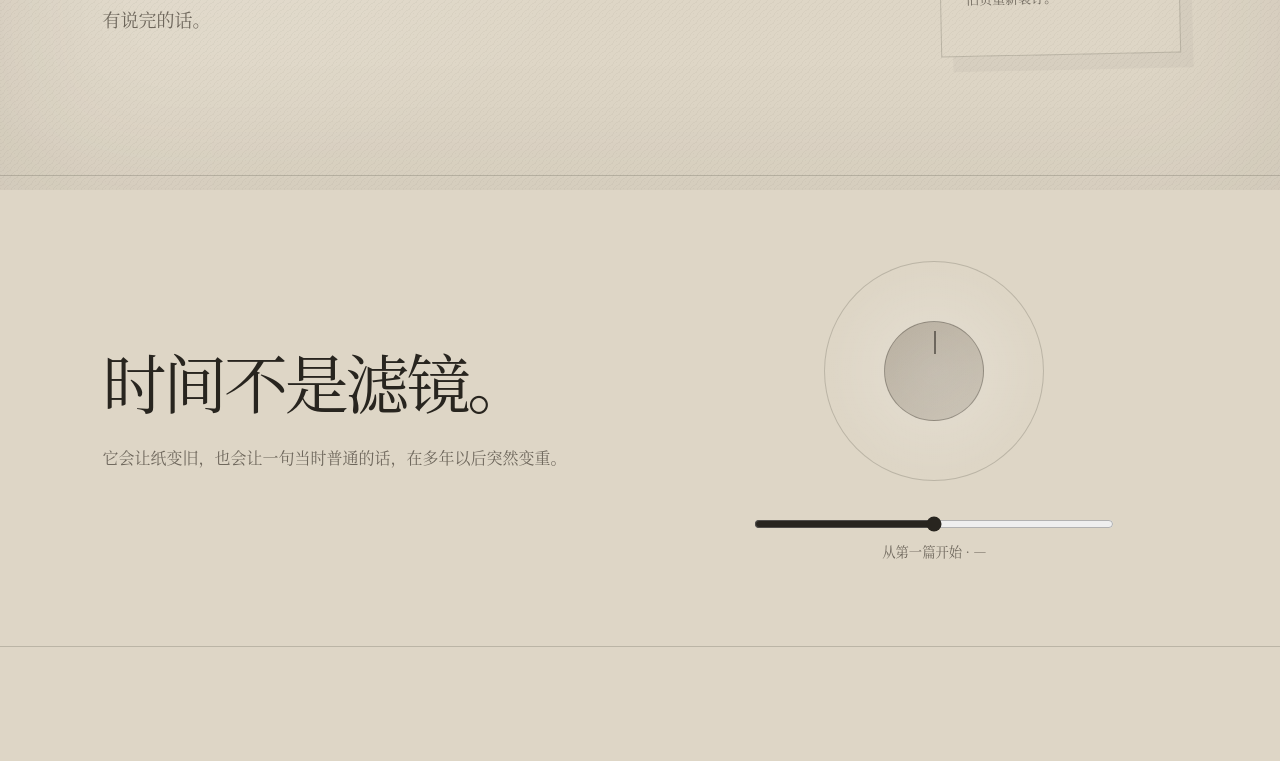
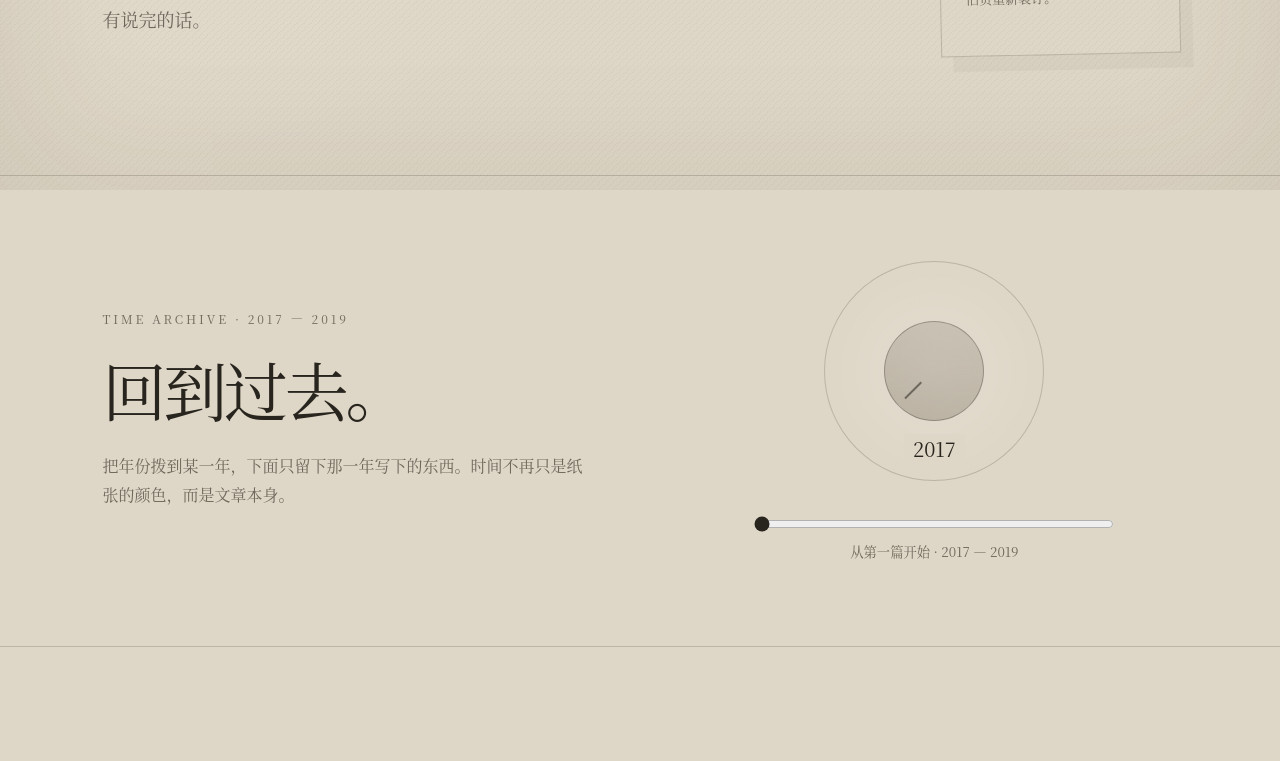
Before and after one commit to momo-89/wenchao-yohaku, a Next.js app: page / in a window 1280 px wide. Shown: the part 610-1371 px from the top of the page. Built offline with nearby package versions, Linux system fonts and the light colour scheme.

Commit message:
Rename site and connect timeline to archive

```diff
--- a/app/page.js
+++ b/app/page.js
@@ -1,3 +1,2 @@
-import Link from 'next/link';import posts from '../content/posts.json';import Ambience from './components/Ambience';import AgeDial from './components/AgeDial';
-const fmt=d=>new Date(d.replace(' ','T')+'Z').toLocaleDateString('zh-CN',{year:'numeric',month:'2-digit',day:'2-digit',timeZone:'UTC'});
-export default function Home(){return <main><header className="top"><Link href="/" className="brand"><i>余</i>余白</Link><Ambience/></header><section className="hero"><div><p className="eyebrow">PERSONAL NOTES · WENCHAO.IO</p><h1>未完，<br/>也很好。</h1><p className="lead">从旧 WordPress 搬回来的文字。代码、生活、旅行，还有一些当年没有说完的话。</p></div><aside className="old-card"><span>ARCHIVE</span><strong>2017<br/>—<br/>2019</strong><p>旧页重新装订。</p></aside></section><section className="age-section"><div><h2>时间不是滤镜。</h2><p>它会让纸变旧，也会让一句当时普通的话，在多年以后突然变重。</p></div><AgeDial/></section><section className="notes"><div className="section-head"><h2>旧文归档</h2><p>{posts.length} 篇公开旧文，日期与原始文章 ID 都保留下来。</p></div><div className="note-grid">{posts.map((p,i)=><Link className="note" href={'/archives/'+p.id} key={p.id}><span className="date">{fmt(p.date)}</span><h3>{p.title}</h3><p>{p.categories.join(' · ')||'未分类'}</p><em>{String(p.id).padStart(3,'0')}</em></Link>)}</div></section><section className="private-tease"><div><span>PRIVATE DRAWER</span><h2>私藏</h2><p>有些东西留下来，但不必被所有人看见。</p></div><Link href="/private">打开上锁的抽屉 →</Link></section><footer><span>余白 · WENCHAO.IO</span><span>旧页重新装订于 2026</span></footer></main>}
+import Link from 'next/link';import posts from '../content/posts.json';import Ambience from './components/Ambience';import TimeArchive from './components/TimeArchive';
+export default function Home(){return <main><header className="top"><Link href="/" className="brand"><i>W</i>wenchao.io</Link><Ambience/></header><section className="hero"><div><p className="eyebrow">PERSONAL NOTES · WENCHAO.IO</p><h1>未完，<br/>也很好。</h1><p className="lead">从旧 WordPress 搬回来的文字。代码、生活、旅行，还有一些当年没有说完的话。</p></div><aside className="old-card"><span>ARCHIVE</span><strong>2017<br/>—<br/>2019</strong><p>旧页重新装订。</p></aside></section><TimeArchive posts={posts}/><section className="private-tease"><div><span>PRIVATE DRAWER</span><h2>私藏</h2><p>有些东西留下来，但不必被所有人看见。</p></div><Link href="/private">打开上锁的抽屉 →</Link></section><footer><span>WENCHAO.IO · 个人杂记</span><span>旧页重新装订于 2026</span></footer></main>}
```
